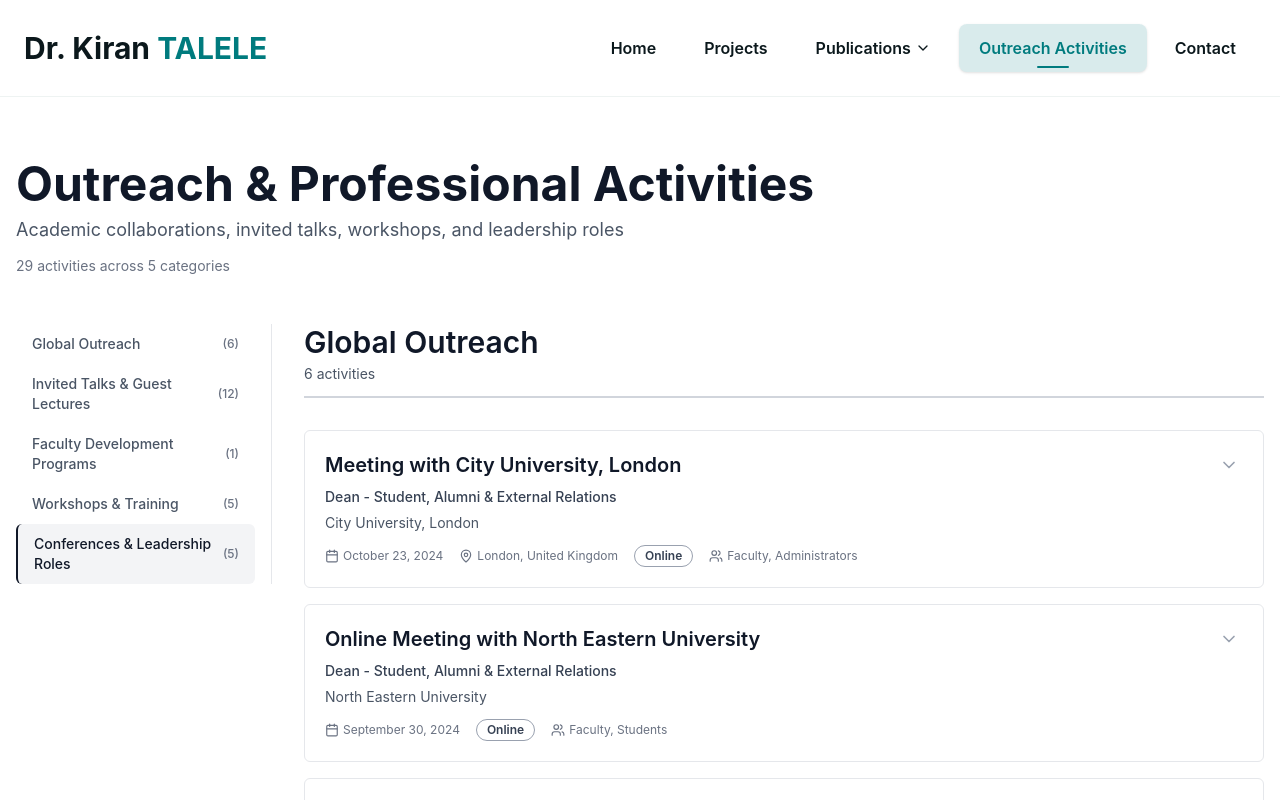
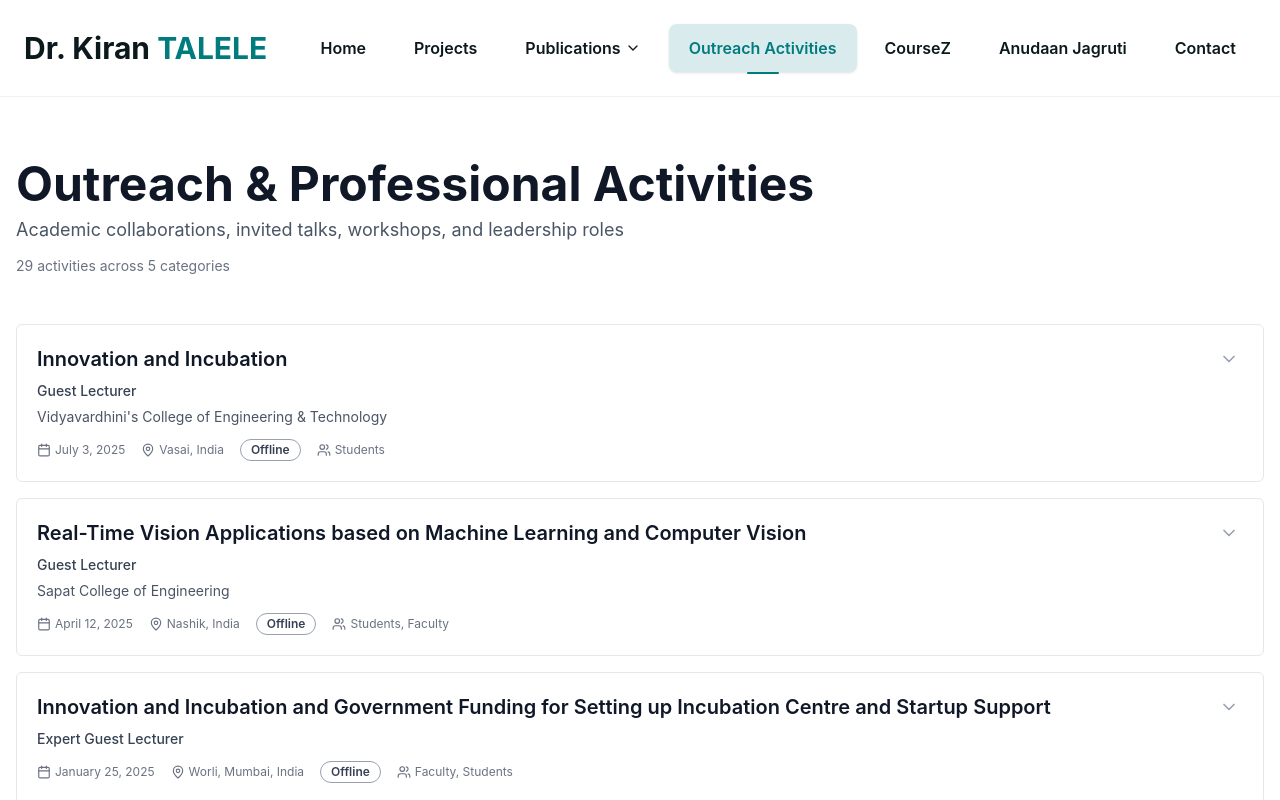
Before and after one commit to suyash672/TALELE_Sir_Website, a React (Vite) app: page /outreach-activities in a window 1280 px wide. Shown: the top 800 px of the page. Built offline with nearby package versions, Linux system fonts and the light colour scheme.

Commit message:
feat: add carousel and fixed outreach

```diff
--- a/src/components/Navbar.jsx
+++ b/src/components/Navbar.jsx
@@ -15,7 +15,9 @@ const Navbar = () => {
     { name: 'Projects', path: '/projects' },
     { name: 'Publications', path: '/publications', hasDropdown: true },
     { name: 'Outreach Activities', path: '/outreach-activities' },
-    { name: 'Contact', path: '/contact' },
+    { name: 'CourseZ'},
+    { name: 'Anudaan Jagruti'},
+    { name: 'Contact', path: '/contact' }
   ];
 
   const publicationsSubItems = [
@@ -56,7 +58,7 @@ const Navbar = () => {
           </Link>
 
           {/* Desktop Navigation */}
-          <div className="hidden lg:flex items-center space-x-2">
+          <div className="hidden lg:flex items-center space-x-2 overflow-visible">
             {navItems.map((item) => {
               const isActive = location.pathname === item.path ||
                 (item.hasDropdown && publicationsSubItems.some(sub => location.pathname === sub.path));
@@ -71,7 +73,7 @@ const Navbar = () => {
                     onMouseLeave={() => setIsPublicationsDropdownOpen(false)}
                   >
                     <button
-                      className={`px-5 py-3 text-base font-semibold rounded-lg transition-all duration-200 relative flex items-center gap-1 cursor-pointer ${
+                      className={`px-5 py-3 text-base font-semibold rounded-lg transition-all duration-200 relative flex items-center gap-1 cursor-pointer overflow-visible ${
                         isActive
                           ? 'text-primary bg-primary/15 shadow-sm'
                           : 'text-foreground hover:text-primary hover:bg-primary/5'
@@ -80,7 +82,7 @@ const Navbar = () => {
                       {item.name}
                       <ChevronDown className={`w-4 h-4 transition-transform ${isPublicationsDropdownOpen ? 'rotate-180' : ''}`} />
                       {isActive && (
-                        <span className="absolute bottom-1 left-1/2 transform -translate-x-1/2 w-8 h-0.5 bg-primary rounded-full" />
+                        <span className="absolute -bottom-0.5 left-1/2 transform -translate-x-1/2 w-8 h-0.5 bg-primary rounded-full" />
                       )}
                     </button>
                     {isPublicationsDropdownOpen && (
@@ -114,7 +116,7 @@ const Navbar = () => {
                 <Link
                   key={item.path}
                   to={item.path}
-                  className={`px-5 py-3 text-base font-semibold rounded-lg transition-all duration-200 relative cursor-pointer ${
+                  className={`px-5 py-3 text-base font-semibold rounded-lg transition-all duration-200 relative cursor-pointer overflow-visible ${
                     isActive
                       ? 'text-primary bg-primary/15 shadow-sm'
                       : 'text-foreground hover:text-primary hover:bg-primary/5'
@@ -122,7 +124,7 @@ const Navbar = () => {
                 >
                   {item.name}
                   {isActive && (
-                    <span className="absolute bottom-1 left-1/2 transform -translate-x-1/2 w-8 h-0.5 bg-primary rounded-full" />
+                    <span className="absolute -bottom-0.5 left-1/2 transform -translate-x-1/2 w-8 h-0.5 bg-primary rounded-full" />
                   )}
                 </Link>
               );
--- a/src/components/sections/PastPositions.jsx
+++ b/src/components/sections/PastPositions.jsx
@@ -58,7 +58,7 @@ const PastPositions = () => {
   ];
 
   return (
-    <section className="py-16 lg:py-24 bg-white">
+    <section className="py-16 lg:py-24 bg-secondary/50">
       <div className="container mx-auto px-4">
         <div className="max-w-4xl mx-auto space-y-12">
           <div className="text-center space-y-4">
--- /dev/null
+++ b/src/components/sections/StartupsCarousel.jsx
@@ -0,0 +1,88 @@
+import React from 'react';
+
+const StartupsCarousel = () => {
+  // Startup data - you can update these with actual startup information
+  const startups = [
+    {
+      id: 1,
+      name: 'Startup 1',
+      image: 'https://images.unsplash.com/photo-1551650975-87deedd944c3?w=400&h=300&fit=crop',
+      url: 'https://example.com/startup1'
+    },
+    {
+      id: 2,
+      name: 'Startup 2',
+      image: 'https://images.unsplash.com/photo-1556761175-5973dc0f32e7?w=400&h=300&fit=crop',
+      url: 'https://example.com/startup2'
+    },
+    {
+      id: 3,
+      name: 'Startup 3',
+      image: 'https://images.unsplash.com/photo-1552664730-d307ca884978?w=400&h=300&fit=crop',
+      url: 'https://example.com/startup3'
+    },
+    {
+      id: 4,
+      name: 'Startup 4',
+      image: 'https://images.unsplash.com/photo-1556761175-b413da4baf72?w=400&h=300&fit=crop',
+      url: 'https://example.com/startup4'
+    }
+  ];
+
+  // Duplicate the array to create seamless infinite scroll
+  const duplicatedStartups = [...startups, ...startups];
+
+  return (
+    <section className="py-16 lg:py-24 bg-white overflow-hidden">
+      <div className="container mx-auto px-4 lg:px-6">
+        <div className="text-center mb-12">
+          <h2 className="text-3xl lg:text-4xl font-bold text-foreground mb-4">
+            Startups Mentored
+          </h2>
+          <p className="text-muted-foreground text-lg">
+            Companies I've had the privilege to mentor and guide
+          </p>
+        </div>
+
+        <div className="relative group">
+          {/* Infinite scroll container */}
+          <div className="overflow-hidden">
+            <div className="flex animate-infinite-scroll">
+              {duplicatedStartups.map((startup, index) => (
+                <a
+                  key={`${startup.id}-${index}`}
+                  href={startup.url}
+                  target="_blank"
+                  rel="noopener noreferrer"
+                  className="flex-shrink-0 mx-4 group cursor-pointer"
+                >
+                  <div className="w-80 h-64 bg-card rounded-xl overflow-hidden shadow-lg hover:shadow-xl transition-all duration-300 transform hover:-translate-y-2 border border-border">
+                    <div className="relative w-full h-48 overflow-hidden">
+                      <img
+                        src={startup.image}
+                        alt={startup.name}
+                        className="w-full h-full object-cover group-hover:scale-110 transition-transform duration-300"
+                      />
+                      <div className="absolute inset-0 bg-gradient-to-t from-black/60 to-transparent opacity-0 group-hover:opacity-100 transition-opacity duration-300" />
+                    </div>
+                    <div className="p-4 bg-card">
+                      <h3 className="text-xl font-semibold text-foreground group-hover:text-primary transition-colors duration-300">
+                        {startup.name}
+                      </h3>
+                    </div>
+                  </div>
+                </a>
+              ))}
+            </div>
+          </div>
+
+          {/* Gradient overlays for smooth fade effect */}
+          <div className="absolute left-0 top-0 bottom-0 w-32 bg-gradient-to-r from-white to-transparent pointer-events-none z-10" />
+          <div className="absolute right-0 top-0 bottom-0 w-32 bg-gradient-to-l from-white to-transparent pointer-events-none z-10" />
+        </div>
+      </div>
+    </section>
+  );
+};
+
+export default StartupsCarousel;
--- a/src/components/sections/VisitingFaculty.jsx
+++ b/src/components/sections/VisitingFaculty.jsx
@@ -27,7 +27,7 @@ const VisitingFaculty = () => {
   ];
 
   return (
-    <section className="py-16 lg:py-24 bg-secondary/50">
+    <section className="py-16 lg:py-24 bg-white">
       <div className="container mx-auto px-4">
         <div className="max-w-6xl mx-auto space-y-12">
           <div className="text-center space-y-4">
--- a/src/index.css
+++ b/src/index.css
@@ -128,3 +128,22 @@
     font-size: 16px;
   }
 }
+
+@keyframes infinite-scroll {
+  0% {
+    transform: translateX(0);
+  }
+  100% {
+    transform: translateX(-50%);
+  }
+}
+
+.animate-infinite-scroll {
+  animation: infinite-scroll 30s linear infinite;
+  display: flex;
+  width: fit-content;
+}
+
+.group:hover .animate-infinite-scroll {
+  animation-play-state: paused;
+}
--- a/src/pages/Home.jsx
+++ b/src/pages/Home.jsx
@@ -7,6 +7,7 @@ import AwardsAndRecognition from '../components/sections/AwardsAndRecognition';
 import TeachingExperience from '../components/sections/TeachingExperience';
 import VisitingFaculty from '../components/sections/VisitingFaculty';
 import PastPositions from '../components/sections/PastPositions';
+import StartupsCarousel from '../components/sections/StartupsCarousel';
 import Contact from '../components/sections/Contact';
 
 const Home = () => {
@@ -18,6 +19,7 @@ const Home = () => {
       {/* <AreasOfInterest /> */}
       {/* <AwardsAndRecognition /> */}
       {/* <TeachingExperience /> */}
+      <StartupsCarousel />
       <PastPositions />
       <VisitingFaculty />
       <Contact />
--- a/src/pages/OutreachActivities.jsx
+++ b/src/pages/OutreachActivities.jsx
@@ -1,15 +1,15 @@
-import React, { useState, useMemo, useEffect, useRef } from 'react';
+import React, { useState, useMemo } from 'react';
 import { ChevronDown, ChevronUp, Calendar, MapPin, Users, Globe } from 'lucide-react';
 import Badge from '../components/ui/Badge';
 import outreachData from '../utils/outreach_data.json';
 
 // Section configuration
 const SECTIONS = [
-  { id: 'global_outreach', label: 'Global Outreach', key: 'global_outreach' },
   { id: 'invited_talks', label: 'Invited Talks & Guest Lectures', key: 'invited_talks_guest_lectures' },
   { id: 'faculty_development', label: 'Faculty Development Programs', key: 'faculty_development_programs' },
   { id: 'workshops', label: 'Workshops & Training', key: 'workshops_training_programs' },
   { id: 'conferences', label: 'Conferences & Leadership Roles', key: 'conferences_panels_leadership' },
+  { id: 'global_outreach', label: 'Global Outreach', key: 'global_outreach' },
 ];
 
 // Helper function to get sortable date
@@ -53,8 +53,6 @@ const formatLocation = (activity) => {
 
 const OutreachActivities = () => {
   const [expandedCards, setExpandedCards] = useState(new Set());
-  const [activeSection, setActiveSection] = useState('global_outreach');
-  const sectionRefs = useRef({});
 
   // Extract all activities from data
   const allActivities = useMemo(() => {
@@ -105,40 +103,6 @@ const OutreachActivities = () => {
     setExpandedCards(newExpanded);
   };
 
-  // Scroll to section with smooth transition
-  const scrollToSection = (sectionId) => {
-    const element = sectionRefs.current[sectionId];
-    if (element) {
-      setActiveSection(sectionId);
-      const offset = 100; // Account for sticky nav
-      const elementPosition = element.getBoundingClientRect().top;
-      const offsetPosition = elementPosition + window.pageYOffset - offset;
-      window.scrollTo({
-        top: offsetPosition,
-        behavior: 'smooth'
-      });
-    }
-  };
-
-  // Handle scroll to update active section
-  useEffect(() => {
-    const handleScroll = () => {
-      const scrollPosition = window.scrollY + 150;
-      SECTIONS.forEach(section => {
-        const element = sectionRefs.current[section.id];
-        if (element) {
-          const { offsetTop, offsetHeight } = element;
-          if (scrollPosition >= offsetTop && scrollPosition < offsetTop + offsetHeight) {
-            setActiveSection(section.id);
-          }
-        }
-      });
-    };
-
-    window.addEventListener('scroll', handleScroll);
-    return () => window.removeEventListener('scroll', handleScroll);
-  }, []);
-
   return (
     <main className="min-h-screen bg-white pt-24 lg:pt-28">
       <div className="container mx-auto px-4 py-8 lg:py-12">
@@ -156,38 +120,8 @@ const OutreachActivities = () => {
             </p>
           </div>
 
-          <div className="flex flex-col lg:flex-row gap-8">
-            {/* Sticky Side Navigation */}
-            <aside className="lg:w-64 flex-shrink-0">
-              <div className="lg:sticky lg:top-24">
-                <nav className="lg:space-y-1 lg:border-r lg:border-gray-200 lg:pr-4">
-                  {/* Mobile: Wrap navigation items */}
-                  <div className="flex flex-wrap lg:flex-col gap-2 lg:gap-0">
-                    {SECTIONS.map(section => (
-                      <button
-                        key={section.id}
-                        onClick={() => scrollToSection(section.id)}
-                        className={`flex-shrink-0 lg:w-full text-left px-4 py-2.5 rounded-md text-sm font-medium transition-all duration-300 ease-in-out cursor-pointer ${
-                          activeSection === section.id
-                            ? 'bg-gray-100 text-gray-900 lg:border-l-2 lg:border-gray-900'
-                            : 'text-gray-600 hover:bg-gray-50 hover:text-gray-900'
-                        }`}
-                      >
-                        <div className="flex items-center justify-between gap-2">
-                          <span>{section.label}</span>
-                          <span className="text-xs text-gray-500">
-                            ({sectionCounts[section.id]})
-                          </span>
-                        </div>
-                      </button>
-                    ))}
-                  </div>
-                </nav>
-              </div>
-            </aside>
-
           {/* Main Content */}
-            <div className="flex-1 min-w-0">
+          <div className="w-full">
               {allActivities.length === 0 ? (
                 <div className="text-center py-12">
                   <p className="text-gray-500 text-lg">No activities available at this time.</p>
@@ -202,10 +136,10 @@ const OutreachActivities = () => {
                       <section
                         key={section.id}
                         id={section.id}
-                        ref={el => sectionRefs.current[section.id] = el}
                         className="scroll-mt-24"
                       >
-                        {/* Section Header */}
+                        {/* Section Header - Only for Global Outreach */}
+                        {section.id === 'global_outreach' && (
                           <div className="mb-8 pb-3 border-b-2 border-gray-300">
                             <h2 className="text-3xl font-semibold text-gray-900 mb-1">
                               {section.label}
@@ -214,6 +148,7 @@ const OutreachActivities = () => {
                               {activities.length} {activities.length === 1 ? 'activity' : 'activities'}
                             </p>
                           </div>
+                        )}
 
                         {/* Activities List */}
                         <div className="space-y-4">
@@ -385,7 +320,7 @@ const OutreachActivities = () => {
             </div>
           </div>
         </div>
-      </div>
+
     </main>
   );
 };
```
Also changed, not shown: src/pages/Events.jsx (line endings or trailing spaces), src/pages/Publications.jsx (line endings or trailing spaces). Lines whose indentation alone changed are shown as unchanged.
